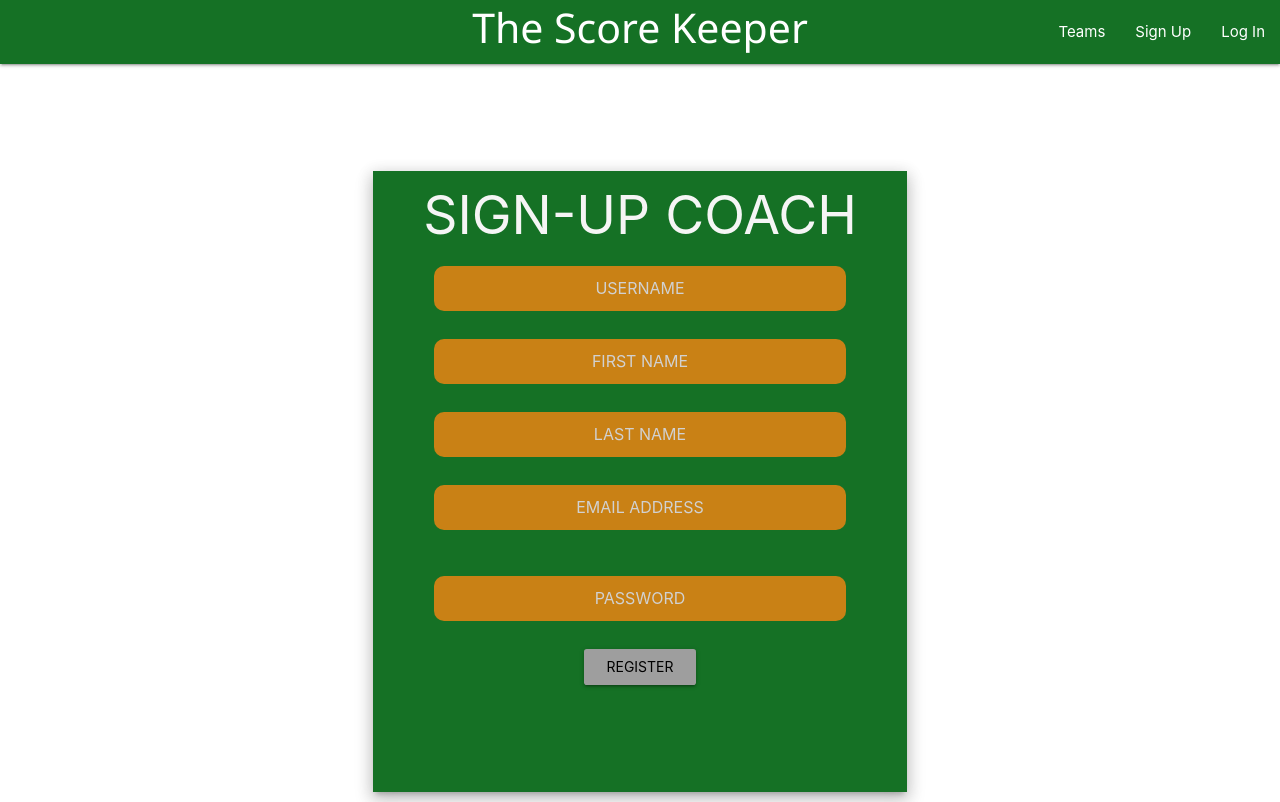
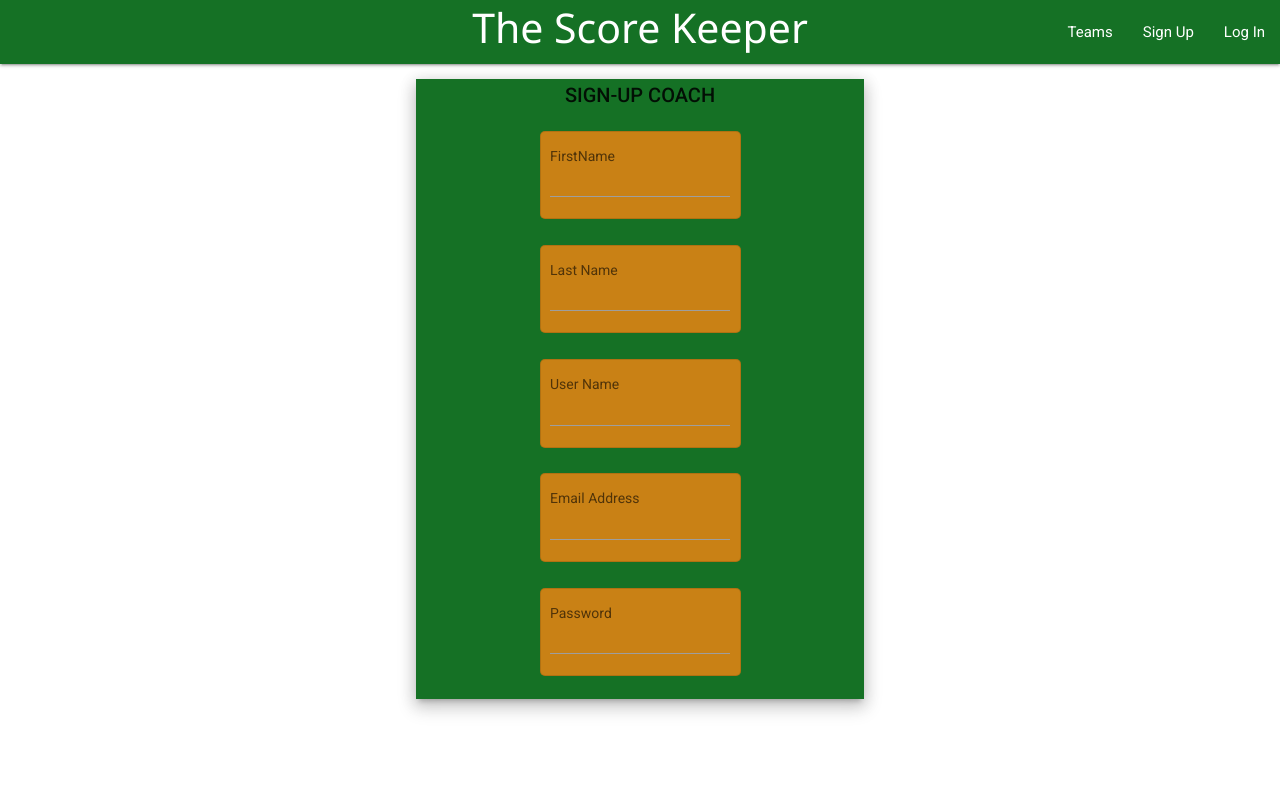
Before and after one commit to savila12/TheScoreKeeper-FrontEnd, an Angular app: page /signup in a window 1280 px wide. Built offline with nearby package versions, Linux system fonts and the light colour scheme.

Commit message:
learning to form control

```diff
--- a/angular.json
+++ b/angular.json
@@ -24,6 +24,7 @@
               "src/assets"
             ],
             "styles": [
+              "./node_modules/@angular/material/prebuilt-themes/deeppurple-amber.css",
               "src/styles.css"
             ],
             "scripts": []
@@ -87,6 +88,7 @@
               "src/assets"
             ],
             "styles": [
+              "./node_modules/@angular/material/prebuilt-themes/deeppurple-amber.css",
               "src/styles.css"
             ],
             "scripts": []
--- a/package.json
+++ b/package.json
@@ -17,10 +17,12 @@
   "private": true,
   "dependencies": {
     "@angular/animations": "~11.2.11",
+    "@angular/cdk": "^11.2.13",
     "@angular/common": "~11.2.11",
     "@angular/compiler": "~11.2.11",
     "@angular/core": "~11.2.11",
     "@angular/forms": "~11.2.11",
+    "@angular/material": "^11.2.13",
     "@angular/platform-browser": "~11.2.11",
     "@angular/platform-browser-dynamic": "~11.2.11",
     "@angular/router": "~11.2.11",
--- a/src/app/app.component.ts
+++ b/src/app/app.component.ts
@@ -8,6 +8,7 @@ import { UserService } from './services/user/user.service';
   styleUrls: ['./app.component.css']
 })
 export class AppComponent {
+  title = 'TheScoreKeeper';
 
   constructor() { }
 
--- a/src/app/signup/signup.component.css
+++ b/src/app/signup/signup.component.css
@@ -1,51 +1,14 @@
-
-h2{
-  padding-top: 15px;
-  color: whitesmoke;
+#outline {
+  display: flex;
+  flex-direction: column;
+  align-items: center;
+  background-color: #157125;
+  margin-top: 15px;
+  width: 35vw;
 }
 
-input:not([type]),
-input[type=text]:not(.browser-default),
-input[type=password]:not(.browser-default),
-input[type=email]:not(.browser-default),
-input[type=url]:not(.browser-default),
-input[type=time]:not(.browser-default),
-input[type=date]:not(.browser-default),
-input[type=datetime]:not(.browser-default),
-input[type=datetime-local]:not(.browser-default),
-input[type=tel]:not(.browser-default),
-input[type=number]:not(.browser-default),
-input[type=search]:not(.browser-default),
-textarea.materialize-textarea{
+::ng-deep .mat-form-field-appearance-outline .mat-form-field-outline {
+  /*width: 20vw;*/
   background-color: #C98115;
-  border: none;
-  border-bottom: none;
-  border-radius: 10px;
-  outline: none;
-  height: 3rem;
-  width: 100%;
-  font-size: 16px;
-  margin: 0 0 8px 0;
-  padding: 0;
-  -webkit-box-shadow: none;
-  box-shadow: none;
-  -webkit-box-sizing: content-box;
-  box-sizing: content-box;
-  -webkit-transition: border .3s, -webkit-box-shadow .3s;
-  transition: border .3s, -webkit-box-shadow .3s;
-  transition: box-shadow .3s, border .3s;
-  transition: box-shadow .3s, border .3s, -webkit-box-shadow .3s;
+  border-radius: 5px;
 }
-
-
-#outline {
-  background-color: #157125;
-  margin-top: 20%;
-  padding: 0px 50px 30px 50px;
-  padding-bottom: 20%;
-}
-
-div {
-  padding: 0;
-  margin: 0 0 10px 0;
-}
--- a/src/app/signup/signup.component.html
+++ b/src/app/signup/signup.component.html
@@ -1,43 +1,28 @@
 
-<div id="outline" class="row z-depth-3">
+<div [formGroup]="form" id="outline" class="row z-depth-3">
+  <h2>SIGN-UP COACH</h2>
+  <mat-form-field  appearance="outline">
+    <mat-label>FirstName</mat-label>
+    <input matInput formControlName="firstName">
+  </mat-form-field>
 
-  <h2>SIGN-UP COACH</h2>
+  <mat-form-field appearance="outline">
+    <mat-label>Last Name</mat-label>
+    <input matInput formControlName="lastName" >
+  </mat-form-field>
 
-  <form class="col s12">
+  <mat-form-field appearance="outline">
+    <mat-label>User Name</mat-label>
+    <input matInput formControlName="userName" >
+  </mat-form-field>
 
-    <div class="row">
-      <div class="input-field col s12">
-        <input  [(ngModel)]="userName" name="userName" id="username_field" type="text" class="center-align" placeholder="USERNAME">
-      </div>
-    </div>
+  <mat-form-field appearance="outline">
+    <mat-label>Email Address</mat-label>
+    <input matInput formControlName="emailAddress" >
+  </mat-form-field>
 
-    <div class="row">
-      <div class="input-field col s12">
-        <input  [(ngModel)]="firstName" name="firstName" id="fname_field" type="text" class="center-align" placeholder="FIRST NAME">
-      </div>
-    </div>
-
-    <div class="row">
-      <div class="input-field col s12">
-        <input  [(ngModel)]="lastName" name="lastName" id="lname_field" type="text" class="center-align" placeholder="LAST NAME">
-      </div>
-    </div>
-
-    <div class="row">
-      <div class="input-field col s12">
-        <input  [(ngModel)]="emailAddress" name="emailAddress" id="email_field" type="email" class="validate center-align" placeholder="EMAIL ADDRESS">
-        <span class="helper-text" data-error="Please insert a valid email address"></span>
-      </div>
-    </div>
-
-    <div class="row">
-      <div class="input-field col s12">
-        <input [(ngModel)]="password" name="password" id="password_field" type="password" class="validate center-align" placeholder="PASSWORD">
-      </div>
-    </div>
-
-    <input routerLink="/login" class="waves-effect waves-light btn grey " id="submit-btn" (click)="registerUser()" type="submit" value="REGISTER" />
-
-  </form>
-
+  <mat-form-field appearance="outline">
+    <mat-label>Password</mat-label>
+    <input matInput formControlName="password" >
+  </mat-form-field>
 </div>
--- a/src/app/signup/signup.component.ts
+++ b/src/app/signup/signup.component.ts
@@ -1,5 +1,6 @@
 import { Component, OnInit } from '@angular/core';
 import { UserService } from '../services/user/user.service';
+import {FormBuilder, FormGroup} from '@angular/forms';
 
 
 @Component({
@@ -9,26 +10,36 @@ import { UserService } from '../services/user/user.service';
 })
 export class SignupComponent implements OnInit {
 
-  public userName: string;
-  public firstName: string;
-  public lastName: string;
-  public emailAddress: string;
-  public password: string;
+  // public userName: string;
+  // public firstName: string;
+  // public lastName: string;
+  // public emailAddress: string;
+  // public password: string;
+   form: FormGroup;
 
-  registerUser(): void {
-    const newUser = {
-      userName: this.userName,
-      emailAddress: this.emailAddress,
-      password: this.password,
-      firstName: this.firstName,
-      lastName: this.lastName};
-    this.userService.registerUser(newUser)
-      .subscribe(response => console.log(response), err => console.log(err));
+  // registerUser(): void {
+  //   const newUser = {
+  //     userName: this.userName,
+  //     emailAddress: this.emailAddress,
+  //     password: this.password,
+  //     firstName: this.firstName,
+  //     lastName: this.lastName};
+  //   this.userService.registerUser(newUser)
+  //     .subscribe(response => console.log(response), err => console.log(err));
+  // }
+
+
+
+  constructor(private userService: UserService, private formBuilder: FormBuilder) {
+    this.form = this.formBuilder.group({
+      firstName: [''],
+      lastName: [''],
+      userName: [''],
+      emailAddress: [''],
+      password: ['']
+    });
   }
 
-  constructor(private userService: UserService) { }
-
-  ngOnInit(): void {
-  }
+  ngOnInit(): void {}
 
 }
--- a/src/index.html
+++ b/src/index.html
@@ -3,11 +3,10 @@
 <head>
   <meta charset="utf-8">
   <title>The Score Keeper </title>
-
   <link rel="stylesheet" href="https://cdnjs.cloudflare.com/ajax/libs/materialize/1.0.0/css/materialize.min.css">
   <link href="https://fonts.googleapis.com/icon?family=Material+Icons" rel="stylesheet">
-<!--  <link rel="stylesheet" href="https://maxcdn.bootstrapcdn.com/bootstrap/3.4.1/css/bootstrap.min.css">-->
-<!--  <script src="https://maxcdn.bootstrapcdn.com/bootstrap/3.4.1/js/bootstrap.min.js"></script>-->
+  <link href="https://fonts.googleapis.com/css2?family=Roboto:wght@300;400;500&display=swap" rel="stylesheet">
+  <link href="https://fonts.googleapis.com/icon?family=Material+Icons" rel="stylesheet">
 
   <script src="https://ajax.googleapis.com/ajax/libs/jquery/3.5.1/jquery.min.js"></script>
   <script src="https://cdnjs.cloudflare.com/ajax/libs/materialize/1.0.0/js/materialize.min.js"></script>
@@ -15,10 +14,9 @@
   <base href="/">
   <meta name="viewport" content="width=device-width, initial-scale=1">
   <link rel="icon" type="image/x-icon" href="favicon.ico">
-
-
+  <link rel="preconnect" href="https://fonts.gstatic.com">
 </head>
-<body>
+<body class="mat-typography">
   <app-root></app-root>
 </body>
 </html>
--- a/src/styles.css
+++ b/src/styles.css
@@ -1 +1,4 @@
 /* You can add global styles to this file, and also import other style files */
+
+html, body { height: 100%; }
+body { margin: 0; font-family: Roboto, "Helvetica Neue", sans-serif; }
```
Also changed, not shown: src/app/app.module.ts (+22 -2 lines), 2 other files (tests, documents, lock files or other folders).
